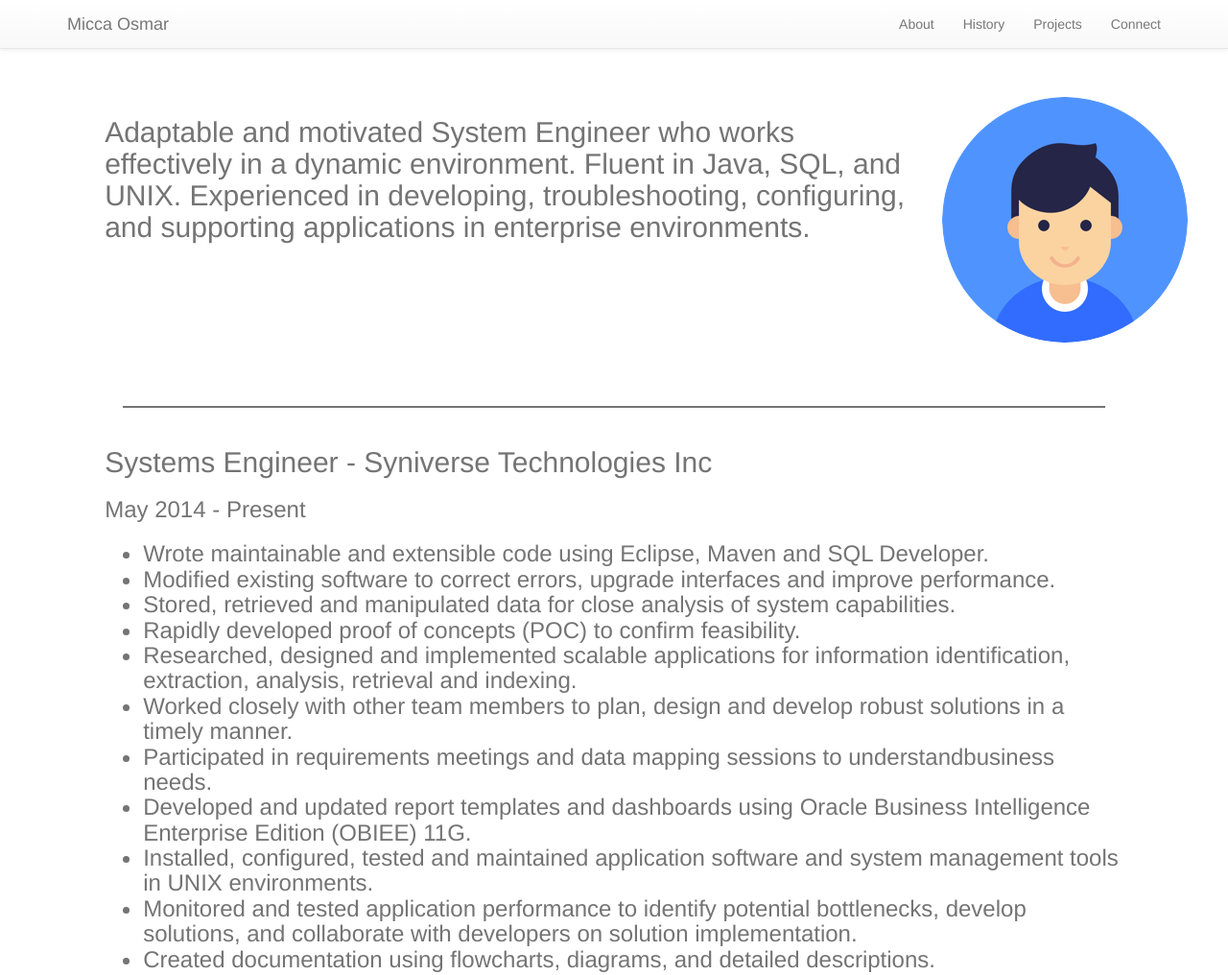
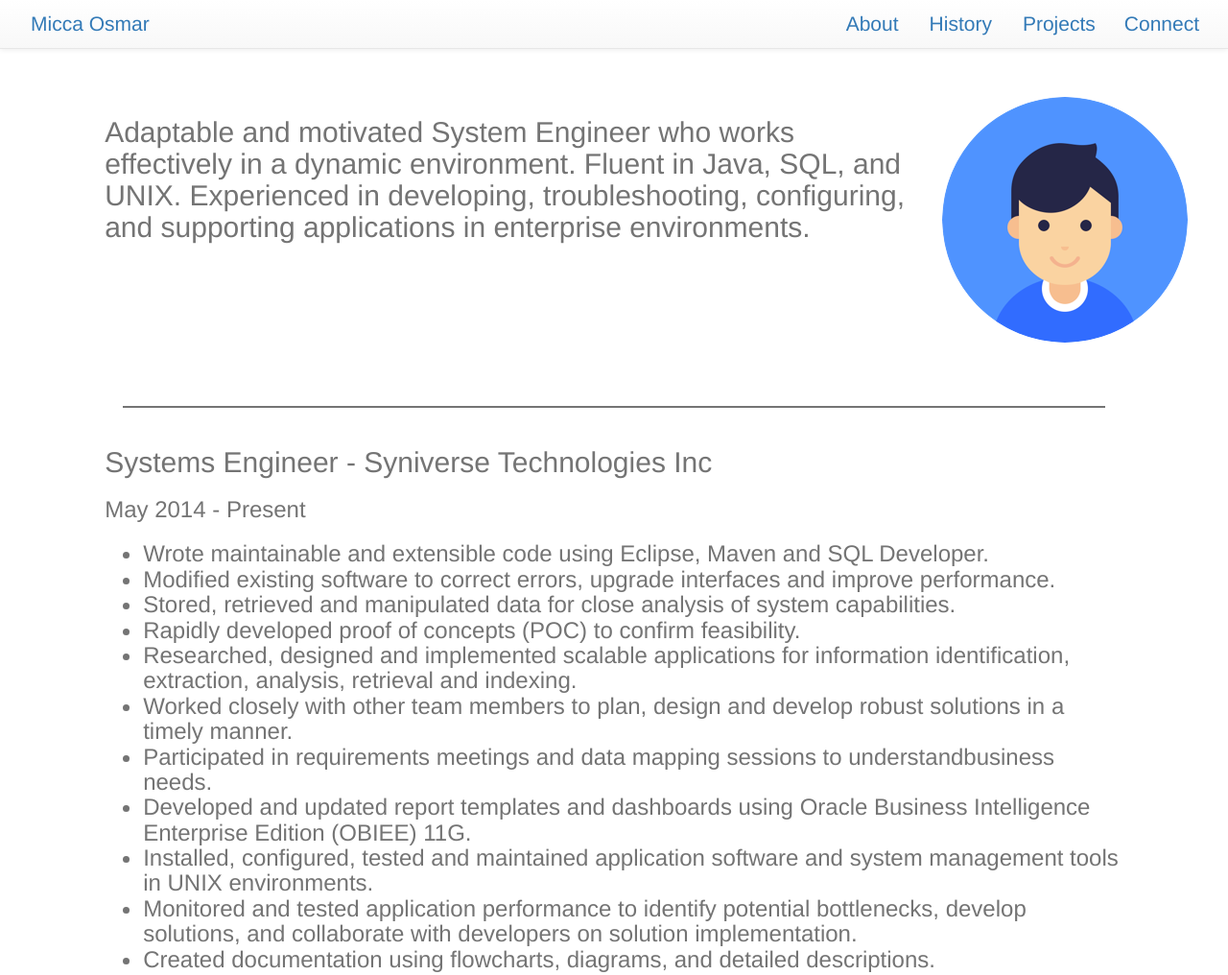
Before and after one commit to mosmar/p-site, a plain HTML site: page index.html in a window 1280 px wide. Shown: the top 1016 px of the page at 96% size. Drawn offline with nearby package versions, Linux system fonts and the light colour scheme.

Commit message:
Reworked navbar and corresponding css

```diff
--- a/css/main.css
+++ b/css/main.css
@@ -21,6 +21,10 @@ body {
 #projects {}
 
 /* Classes */
+.nav-pills {
+    font-size: 1.5em;
+}
+
 .center-block {
    margin-left:auto;
    margin-right:auto;
--- a/index.html
+++ b/index.html
@@ -14,21 +14,30 @@
 
 <body id="page-top" data-spy="scroll" data-target=".navbar-fixed-top">
     <nav class="navbar navbar-default navbar-fixed-top" role="navigation">
-        <div class="container">
-            <a class="navbar-brand" href="#">Micca Osmar</a>
-            <ul class="nav navbar-nav navbar-right">
-                <li role="presentation">
+        <div class="container-fluid">
+            <!--            <a class="navbar-brand" href="#">Micca Osmar</a>-->
+            <!--            <ul class="nav navbar-nav navbar-right">-->
+            <ul class="nav nav-pills">
+                <li role="presentation" class="pull-right">
+                    <a class="page-scroll" href="#connect">Connect</a>
+                </li>
+                <li role="presentation" class="pull-right">
+                    <a class="page-scroll" href="#projects">Projects</a>
+                </li>
+                <li role="presentation" class="pull-right">
+                    <a class="page-scroll" href="#history">History</a>
+                </li>
+                <li role="presentation" class="pull-right">
                     <a class="page-scroll" href="#about">About</a>
                 </li>
-                <li role="presentation">
-                    <a class="page-scroll" href="#history">History</a>
+                                <li role="presentation" class="pull-left">
+                    <a  href="#">Micca Osmar</a>
                 </li>
-                <li role="presentation">
-                    <a class="page-scroll" href="#projects">Projects</a>
+<!--
+                <li role="presentation" class="pull-left">
+                    <a class="navbar-brand" href="#">Micca Osmar</a>
                 </li>
-                <li role="presentation">
-                    <a class="page-scroll" href="#connect">Connect</a>
-                </li>
+-->
             </ul>
         </div>
     </nav>
@@ -62,12 +71,9 @@
                         <li>Researched, designed and implemented scalable applications for information identification, extraction, analysis, retrieval and indexing.</li>
                         <li>Worked closely with other team members to plan, design and develop robust solutions in a timely manner.</li>
                         <li>Participated in requirements meetings and data mapping sessions to understandbusiness needs.</li>
-            <li>Developed and updated report templates and dashboards using Oracle Business
-Intelligence Enterprise Edition (OBIEE) 11G.</li>
-            <li>Installed, configured, tested and maintained application software and system
-management tools in UNIX environments.</li>
-            <li>Monitored and tested application performance to identify potential bottlenecks,
-develop solutions, and collaborate with developers on solution implementation.</li>
+                        <li>Developed and updated report templates and dashboards using Oracle Business Intelligence Enterprise Edition (OBIEE) 11G.</li>
+                        <li>Installed, configured, tested and maintained application software and system management tools in UNIX environments.</li>
+                        <li>Monitored and tested application performance to identify potential bottlenecks, develop solutions, and collaborate with developers on solution implementation.</li>
                         <li>Created documentation using flowcharts, diagrams, and detailed descriptions.</li>
                     </ul>
                 </h3>
@@ -81,26 +87,18 @@ develop solutions, and collaborate with developers on solution implementation.</
                 <h3>October 2012 - May 2014</h3>
                 <h3>
                     <ul>
-            <li>Analyze and investigate technical issues related to product configuration and
-application functionality within Windows XP, Windows 7, Server 2003 and 2008
-environments.</li>
-            <li>Provided reports to clients by developing queries in SQL Server Management Studio
-2008 and executing in production environments.</li>
-            <li>Resolving escalated client complaints with and without the need for supervisor
-intervention Followed up on closed tickets to ensure proper resolution and elevate
-client satisfaction.</li>
-            <li>Escalates problems requiring more in-depth knowledge to core engineers in order to
-meet customer service level agreements Documenting troubleshooting and problem
-resolution steps for Fairfax Imaging's Quick Modules document processing/workflow
-system.</li>
-            <li>Worked with QA/Development teams to design test plans and test cases for User
-Acceptance Testing (UAT) that significantly lowered the need for patch distribution.</li>
-            <li>Provided continued maintenance and development of bug fixes and patch sets for
-existing applications.</li>
-            <li>Modified existing software to correct errors, upgrade interfaces and improve
-performance.</li>
-            <li>Consulted regularly with customers on project status, proposals and technical
-issues.</li>
+                        <li>Analyze and investigate technical issues related to product configuration and application functionality within Windows XP, Windows 7, Server 2003 and 2008 environments.
+                        </li>
+                        <li>Provided reports to clients by developing queries in SQL Server Management Studio 2008 and executing in production environments.</li>
+                        <li>Resolving escalated client complaints with and without the need for supervisor intervention Followed up on closed tickets to ensure proper resolution and elevate client satisfaction.</li>
+                        <li>Escalates problems requiring more in-depth knowledge to core engineers in order to meet customer service level agreements Documenting troubleshooting and problem resolution steps for Fairfax Imaging's Quick Modules document processing/workflow system.
+                        </li>
+                        <li>Worked with QA/Development teams to design test plans and test cases for User Acceptance Testing (UAT) that significantly lowered the need for patch distribution.</li>
+                        <li>Provided continued maintenance and development of bug fixes and patch sets for existing applications.</li>
+                        <li>Modified existing software to correct errors, upgrade interfaces and improve performance.
+                        </li>
+                        <li>Consulted regularly with customers on project status, proposals and technical issues.
+                        </li>
                     </ul>
                 </h3>
             </div>
@@ -113,28 +111,19 @@ issues.</li>
                 <h3>November 2011 - October 2012</h3>
                 <h3>
                     <ul>
-            <li>Served as the main developer for a Java-based GUI application used for the creation of
-Structured Products (market linked investments).</li>
+                        <li>Served as the main developer for a Java-based GUI application used for the creation of Structured Products (market linked investments).</li>
                         <li>Met with users to analyze, and define requirements and create UI prototypes.</li>
                         <li>Gained feedback during presentations in order to re-evaluate capabilities of system.</li>
-            <li>Designed and constructed the GUI using Java Swing, as well as Google Window
-Builder plugin for Eclipse IDE.</li>
-            <li>Defined, implemented, and maintained database tables and normalized schemas
-(development and production) using Microsoft SQL Server 2008 Management Studio
-Standard Edition.</li>
+                        <li>Designed and constructed the GUI using Java Swing, as well as Google Window Builder plugin for Eclipse IDE.</li>
+                        <li>Defined, implemented, and maintained database tables and normalized schemas (development and production) using Microsoft SQL Server 2008 Management Studio Standard Edition.</li>
                         <li>Researched into capabilities and function of application.</li>
                         <li>Incorporated third-party API's into application to fulfill requirements.</li>
                         <li>Tested, debugged, and updated code as needed.</li>
-            <li>Served with a team of developers to add functionality to a Java-based, advisor
-relationship management application.</li>
-            <li>This application was used to manage financial advisor information, notes regarding points of contact, statistics about assets under management and other information
-regarding the financial advisor.</li>
-            <li>Defined and implemented database tables and normalized schema using Microsoft
-SQL Server 2008 Management Studio Standard Edition.</li>
-            <li>Installed a version control system in order to share, push/pull, and keep track of
-changes in code base between team members.</li>
-            <li>Interfaced with business analysts, developers and technical support to determine the
-best requirement specifications.</li>
+                        <li>Served with a team of developers to add functionality to a Java-based, advisor relationship management application.</li>
+                        <li>This application was used to manage financial advisor information, notes regarding points of contact, statistics about assets under management and other information regarding the financial advisor.</li>
+                        <li>Defined and implemented database tables and normalized schema using Microsoft SQL Server 2008 Management Studio Standard Edition.</li>
+                        <li>Installed a version control system in order to share, push/pull, and keep track of changes in code base between team members.</li>
+                        <li>Interfaced with business analysts, developers and technical support to determine the best requirement specifications.</li>
                     </ul>
                 </h3>
             </div>
@@ -177,7 +166,6 @@ best requirement specifications.</li>
 
     </div>
     <div class="div-partition"></div>
-    </div>
     <footer>
         <div class="row" id="connect">
             <div class="col-md-4 footer-div copyright">© 2017. All Rights Reserved</div>
```
Lines whose indentation alone changed are shown as unchanged.
